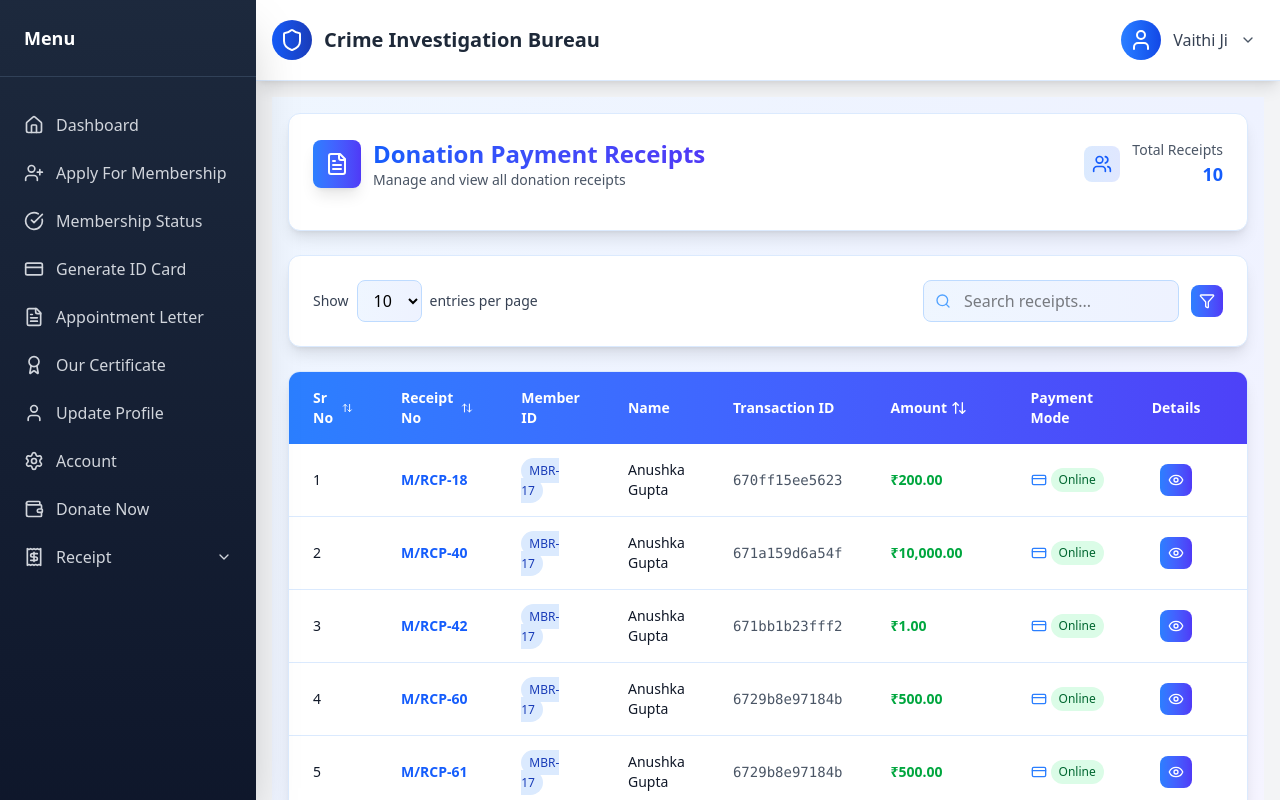
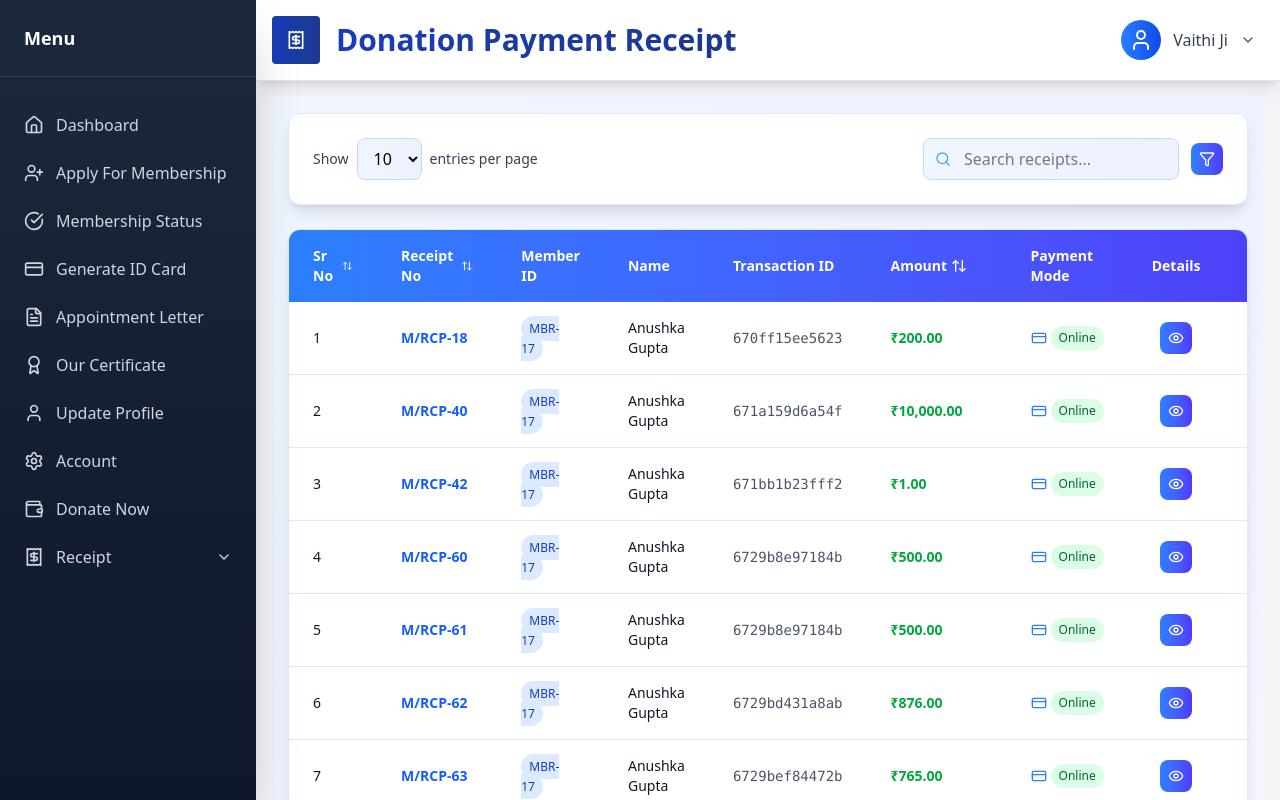
Before and after one commit to Priyanka9321/CIB-dashboard, a React (Vite) app: page /user/receipt/donation in a window 1280 px wide. Built offline with nearby package versions, Linux system fonts and the light colour scheme.

Commit message:
add dynamic navbar

```diff
--- a/src/components/Navbar.jsx
+++ b/src/components/Navbar.jsx
@@ -1,4 +1,4 @@
-import { useState } from "react";
+import React, { useState } from "react";
 import {
   Shield,
   User,
@@ -7,21 +7,44 @@ import {
   KeyRound,
   UserCircle,
 } from "lucide-react";
+import { useLocation } from "react-router-dom";
+import { menuItems } from "../constants/menuItems";
 
 const Navbar = () => {
   const [profileDropdownOpen, setProfileDropdownOpen] = useState(false);
+  const location = useLocation();
+
+  // Find active item and get its icon
+  const activeItem = menuItems
+    .flatMap((item) => item.subItems || item)
+    .find((item) => item.to === location.pathname);
+
+  // Find the parent menu item to get the icon
+  const activeParentItem = menuItems.find((item) => {
+    if (item.to === location.pathname) return true;
+    if (item.subItems) {
+      return item.subItems.some((subItem) => subItem.to === location.pathname);
+    }
+    return false;
+  });
+
+  const pageTitle = activeItem?.label || "Crime Investigation Bureau";
+  const pageIcon = activeParentItem?.icon || <Shield size={20} />;
 
   return (
     <header className="bg-white shadow-lg border-b border-blue-100">
       <div className="flex items-center justify-between px-4 py-3">
-        {/* Left side - Logo and Title */}
+        {/* Left - Logo + Active Page Title */}
         <div className="flex items-center gap-3">
-          <div className="w-10 h-10 bg-gradient-to-r from-blue-600 to-blue-800 rounded-full flex items-center justify-center">
-            <Shield className="w-6 h-6 text-white" />
-          </div>
-          <div>
-            <h1 className="text-xl font-bold text-gray-800">
-              Crime Investigation Bureau
+
+          <div className="flex items-center gap-4">
+            {/* Dynamic Icon with gradient background */}
+            <div className="w-12 h-12 bg-gradient-to-r from-blue-800 to-blue-900 rounded flex items-center justify-center text-white">
+              {pageIcon}
+            </div>
+            {/* Page Title with gradient text */}
+            <h1 className="text-3xl font-bold bg-gradient-to-r from-blue-800 to-blue-900 bg-clip-text text-transparent">
+              {pageTitle}
             </h1>
           </div>
         </div>
--- /dev/null
+++ b/src/constants/menuItems.jsx
@@ -0,0 +1,57 @@
+// src/constants/menuItems.js
+import {
+  Home,
+  User,
+  UserPlus,
+  CreditCard,
+  FileText,
+  Award,
+  Settings,
+  Wallet,
+  Receipt,
+  CheckCircle,
+} from "lucide-react";
+
+export const menuItems = [
+  { icon: <Home size={20} />, label: "Dashboard", to: "/user/dashboard" },
+  {
+    icon: <UserPlus size={20} />,
+    label: "Apply For Membership",
+    to: "/user/apply-membership",
+  },
+  {
+    icon: <CheckCircle size={20} />,
+    label: "Membership Status",
+    to: "/user/membership",
+  },
+  {
+    icon: <CreditCard size={20} />,
+    label: "Generate ID Card",
+    to: "/user/idcard",
+  },
+  {
+    icon: <FileText size={20} />,
+    label: "Appointment Letter",
+    to: "/user/appointment",
+  },
+  {
+    icon: <Award size={20} />,
+    label: "Our Certificate",
+    to: "/user/certificate",
+  },
+  {
+    icon: <User size={20} />,
+    label: "Update Profile",
+    to: "/user/update-profile",
+  },
+  { icon: <Settings size={20} />, label: "Account", to: "/user/account" },
+  { icon: <Wallet size={20} />, label: "Donate Now", to: "/user/donate" },
+  {
+    icon: <Receipt size={20} />,
+    label: "Receipt",
+    subItems: [
+      { label: "Membership Payment Receipt", to: "/user/receipt/membership" },
+      { label: "Donation Payment Receipt", to: "/user/receipt/donation" },
+    ],
+  },
+];
--- a/src/pages/user/DonationReceipt.jsx
+++ b/src/pages/user/DonationReceipt.jsx
@@ -1,25 +1,118 @@
-import React, { useState } from 'react';
-import { Search, Eye, Download, Filter, Calendar, Users, CreditCard, FileText, ArrowUpDown, ChevronLeft, ChevronRight } from 'lucide-react';
+import React, { useState } from "react";
+import {
+  Search,
+  Eye,
+  Download,
+  Filter,
+  Calendar,
+  Users,
+  CreditCard,
+  FileText,
+  ArrowUpDown,
+  ChevronLeft,
+  ChevronRight,
+} from "lucide-react";
 
 const DonationReceipt = () => {
-  const [searchTerm, setSearchTerm] = useState('');
+  const [searchTerm, setSearchTerm] = useState("");
   const [entriesPerPage, setEntriesPerPage] = useState(10);
   const [currentPage, setCurrentPage] = useState(1);
 
   const donationData = [
-    { id: 1, receiptNo: 'M/RCP-18', memberId: 'MBR-17', name: 'Anushka Gupta', transactionId: '670ff15ee5623', amount: 200, paymentMode: 'Online' },
-    { id: 2, receiptNo: 'M/RCP-40', memberId: 'MBR-17', name: 'Anushka Gupta', transactionId: '671a159d6a54f', amount: 10000, paymentMode: 'Online' },
-    { id: 3, receiptNo: 'M/RCP-42', memberId: 'MBR-17', name: 'Anushka Gupta', transactionId: '671bb1b23fff2', amount: 1, paymentMode: 'Online' },
-    { id: 4, receiptNo: 'M/RCP-60', memberId: 'MBR-17', name: 'Anushka Gupta', transactionId: '6729b8e97184b', amount: 500, paymentMode: 'Online' },
-    { id: 5, receiptNo: 'M/RCP-61', memberId: 'MBR-17', name: 'Anushka Gupta', transactionId: '6729b8e97184b', amount: 500, paymentMode: 'Online' },
-    { id: 6, receiptNo: 'M/RCP-62', memberId: 'MBR-17', name: 'Anushka Gupta', transactionId: '6729bd431a8ab', amount: 876, paymentMode: 'Online' },
-    { id: 7, receiptNo: 'M/RCP-63', memberId: 'MBR-17', name: 'Anushka Gupta', transactionId: '6729bef84472b', amount: 765, paymentMode: 'Online' },
-    { id: 8, receiptNo: 'M/RCP-106', memberId: 'MBR-17', name: 'Anushka Gupta', transactionId: '673af9d382320', amount: 1100, paymentMode: 'Online' },
-    { id: 9, receiptNo: 'M/RCP-124', memberId: 'MBR-17', name: 'Anushka Gupta', transactionId: '6741b9588f566', amount: 500000, paymentMode: 'Online' },
-    { id: 10, receiptNo: 'M/RCP-125', memberId: 'MBR-17', name: 'Anushka Gupta', transactionId: '6741ba8a3be57', amount: 2000000, paymentMode: 'Online' }
+    {
+      id: 1,
+      receiptNo: "M/RCP-18",
+      memberId: "MBR-17",
+      name: "Anushka Gupta",
+      transactionId: "670ff15ee5623",
+      amount: 200,
+      paymentMode: "Online",
+    },
+    {
+      id: 2,
+      receiptNo: "M/RCP-40",
+      memberId: "MBR-17",
+      name: "Anushka Gupta",
+      transactionId: "671a159d6a54f",
+      amount: 10000,
+      paymentMode: "Online",
+    },
+    {
+      id: 3,
+      receiptNo: "M/RCP-42",
+      memberId: "MBR-17",
+      name: "Anushka Gupta",
+      transactionId: "671bb1b23fff2",
+      amount: 1,
+      paymentMode: "Online",
+    },
+    {
+      id: 4,
+      receiptNo: "M/RCP-60",
+      memberId: "MBR-17",
+      name: "Anushka Gupta",
+      transactionId: "6729b8e97184b",
+      amount: 500,
+      paymentMode: "Online",
+    },
+    {
+      id: 5,
+      receiptNo: "M/RCP-61",
+      memberId: "MBR-17",
+      name: "Anushka Gupta",
+      transactionId: "6729b8e97184b",
+      amount: 500,
+      paymentMode: "Online",
+    },
+    {
+      id: 6,
+      receiptNo: "M/RCP-62",
+      memberId: "MBR-17",
+      name: "Anushka Gupta",
+      transactionId: "6729bd431a8ab",
+      amount: 876,
+      paymentMode: "Online",
+    },
+    {
+      id: 7,
+      receiptNo: "M/RCP-63",
+      memberId: "MBR-17",
+      name: "Anushka Gupta",
+      transactionId: "6729bef84472b",
+      amount: 765,
+      paymentMode: "Online",
+    },
+    {
+      id: 8,
+      receiptNo: "M/RCP-106",
+      memberId: "MBR-17",
+      name: "Anushka Gupta",
+      transactionId: "673af9d382320",
+      amount: 1100,
+      paymentMode: "Online",
+    },
+    {
+      id: 9,
+      receiptNo: "M/RCP-124",
+      memberId: "MBR-17",
+      name: "Anushka Gupta",
+      transactionId: "6741b9588f566",
+      amount: 500000,
+      paymentMode: "Online",
+    },
+    {
+      id: 10,
+      receiptNo: "M/RCP-125",
+      memberId: "MBR-17",
+      name: "Anushka Gupta",
+      transactionId: "6741ba8a3be57",
+      amount: 2000000,
+      paymentMode: "Online",
+    },
   ];
 
-  const filteredData = donationData.filter(item =>
+  const filteredData = donationData.filter(
+    (item) =>
       item.name.toLowerCase().includes(searchTerm.toLowerCase()) ||
       item.receiptNo.toLowerCase().includes(searchTerm.toLowerCase()) ||
       item.transactionId.toLowerCase().includes(searchTerm.toLowerCase())
@@ -27,50 +120,29 @@ const DonationReceipt = () => {
 
   const totalPages = Math.ceil(filteredData.length / entriesPerPage);
   const startIndex = (currentPage - 1) * entriesPerPage;
-  const paginatedData = filteredData.slice(startIndex, startIndex + entriesPerPage);
+  const paginatedData = filteredData.slice(
+    startIndex,
+    startIndex + entriesPerPage
+  );
 
   const formatAmount = (amount) => {
-    return new Intl.NumberFormat('en-IN', {
-      style: 'currency',
-      currency: 'INR'
+    return new Intl.NumberFormat("en-IN", {
+      style: "currency",
+      currency: "INR",
     }).format(amount);
   };
 
   return (
     <div className="min-h-screen bg-gradient-to-br from-blue-50 via-indigo-50 to-purple-50 p-4">
       <div className="max-w-7xl mx-auto">
-        {/* Header */}
-        <div className="bg-white rounded-xl shadow-lg p-6 mb-6 border border-blue-100">
-          <div className="flex items-center justify-between mb-4">
-            <div className="flex items-center space-x-3">
-              <div className="p-3 bg-gradient-to-r from-blue-500 to-indigo-600 rounded-lg shadow-lg">
-                <FileText className="h-6 w-6 text-white" />
-              </div>
-              <div>
-                <h1 className="text-2xl font-bold bg-gradient-to-r from-blue-600 to-indigo-600 bg-clip-text text-transparent">
-                  Donation Payment Receipts
-                </h1>
-                <p className="text-gray-600 text-sm">Manage and view all donation receipts</p>
-              </div>
-            </div>
-            <div className="flex items-center space-x-3">
-              <div className="p-2 bg-gradient-to-r from-blue-100 to-indigo-100 rounded-lg">
-                <Users className="h-5 w-5 text-blue-600" />
-              </div>
-              <div className="text-right">
-                <p className="text-sm text-gray-600">Total Receipts</p>
-                <p className="text-lg font-semibold text-blue-600">{donationData.length}</p>
-              </div>
-            </div>
-          </div>
-        </div>
-
         {/* Controls */}
         <div className="bg-white rounded-xl shadow-lg p-6 mb-6 border border-blue-100">
           <div className="flex flex-col md:flex-row md:items-center md:justify-between gap-4">
             <div className="flex items-center space-x-4">
               <div className="flex items-center space-x-2">
-                <label className="text-sm font-medium text-gray-700">Show</label>
+                <label className="text-sm font-medium text-gray-700">
+                  Show
+                </label>
                 <select
                   value={entriesPerPage}
                   onChange={(e) => setEntriesPerPage(Number(e.target.value))}
@@ -81,7 +153,9 @@ const DonationReceipt = () => {
                   <option value={25}>25</option>
                   <option value={50}>50</option>
                 </select>
-                <label className="text-sm font-medium text-gray-700">entries per page</label>
+                <label className="text-sm font-medium text-gray-700">
+                  entries per page
+                </label>
               </div>
             </div>
 
@@ -121,23 +195,38 @@ const DonationReceipt = () => {
                       <ArrowUpDown className="h-4 w-4" />
                     </div>
                   </th>
-                  <th className="px-6 py-4 text-left text-sm font-semibold">Member ID</th>
-                  <th className="px-6 py-4 text-left text-sm font-semibold">Name</th>
-                  <th className="px-6 py-4 text-left text-sm font-semibold">Transaction ID</th>
+                  <th className="px-6 py-4 text-left text-sm font-semibold">
+                    Member ID
+                  </th>
+                  <th className="px-6 py-4 text-left text-sm font-semibold">
+                    Name
+                  </th>
+                  <th className="px-6 py-4 text-left text-sm font-semibold">
+                    Transaction ID
+                  </th>
                   <th className="px-6 py-4 text-left text-sm font-semibold">
                     <div className="flex items-center space-x-1">
                       <span>Amount</span>
                       <ArrowUpDown className="h-4 w-4" />
                     </div>
                   </th>
-                  <th className="px-6 py-4 text-left text-sm font-semibold">Payment Mode</th>
-                  <th className="px-6 py-4 text-center text-sm font-semibold">Details</th>
-                  <th className="px-6 py-4 text-center text-sm font-semibold">Download</th>
+                  <th className="px-6 py-4 text-left text-sm font-semibold">
+                    Payment Mode
+                  </th>
+                  <th className="px-6 py-4 text-center text-sm font-semibold">
+                    Details
+                  </th>
+                  <th className="px-6 py-4 text-center text-sm font-semibold">
+                    Download
+                  </th>
                 </tr>
               </thead>
               <tbody className="divide-y divide-blue-100">
                 {paginatedData.map((item, index) => (
-                  <tr key={item.id} className="hover:bg-gradient-to-r hover:from-blue-50 hover:to-indigo-50 transition-all duration-200">
+                  <tr
+                    key={item.id}
+                    className="hover:bg-gradient-to-r hover:from-blue-50 hover:to-indigo-50 transition-all duration-200"
+                  >
                     <td className="px-6 py-4 text-sm text-gray-900 font-medium">
                       {startIndex + index + 1}
                     </td>
@@ -189,7 +278,9 @@ const DonationReceipt = () => {
         <div className="bg-white rounded-xl shadow-lg p-6 mt-6 border border-blue-100">
           <div className="flex flex-col md:flex-row md:items-center md:justify-between gap-4">
             <div className="text-sm text-gray-600">
-              Showing {startIndex + 1} to {Math.min(startIndex + entriesPerPage, filteredData.length)} of {filteredData.length} entries
+              Showing {startIndex + 1} to{" "}
+              {Math.min(startIndex + entriesPerPage, filteredData.length)} of{" "}
+              {filteredData.length} entries
             </div>
 
             <div className="flex items-center space-x-2">
@@ -201,22 +292,26 @@ const DonationReceipt = () => {
                 <ChevronLeft className="h-4 w-4 text-blue-600" />
               </button>
 
-              {Array.from({ length: totalPages }, (_, i) => i + 1).map((page) => (
+              {Array.from({ length: totalPages }, (_, i) => i + 1).map(
+                (page) => (
                   <button
                     key={page}
                     onClick={() => setCurrentPage(page)}
                     className={`px-3 py-2 rounded-lg text-sm font-medium transition-all duration-200 ${
                       currentPage === page
-                      ? 'bg-gradient-to-r from-blue-500 to-indigo-600 text-white shadow-lg'
-                      : 'border border-blue-200 text-blue-600 hover:bg-gradient-to-r hover:from-blue-50 hover:to-indigo-50'
+                        ? "bg-gradient-to-r from-blue-500 to-indigo-600 text-white shadow-lg"
+                        : "border border-blue-200 text-blue-600 hover:bg-gradient-to-r hover:from-blue-50 hover:to-indigo-50"
                     }`}
                   >
                     {page}
                   </button>
-              ))}
+                )
+              )}
 
               <button
-                onClick={() => setCurrentPage(Math.min(totalPages, currentPage + 1))}
+                onClick={() =>
+                  setCurrentPage(Math.min(totalPages, currentPage + 1))
+                }
                 disabled={currentPage === totalPages}
                 className="p-2 border border-blue-200 rounded-lg hover:bg-gradient-to-r hover:from-blue-50 hover:to-indigo-50 disabled:opacity-50 disabled:cursor-not-allowed transition-all duration-200"
               >
@@ -228,6 +323,6 @@ const DonationReceipt = () => {
       </div>
     </div>
   );
-}
+};
 
 export default DonationReceipt;
--- a/src/routes/UserRoutes.jsx
+++ b/src/routes/UserRoutes.jsx
@@ -29,7 +29,7 @@ const UserRoutes = () => {
       <Route path="update-profile" element={<UpdateProfile />} />
       <Route path="donate" element={<DonationForm />} />
       {/* ✅ New Receipt Sub-Routes */}
-     <Route path="receipt/membership" element={<MembershipReceipt />} />
+      <Route path="receipt/membership" element={<MembershipReceipt />} />
       <Route path="receipt/donation" element={<DonationReceipt />} />
     </Route>
   );
```
Also changed, not shown: src/pages/user/Dashboard.jsx (+0 -9 lines), src/pages/user/MembershipStatus.jsx (+0 -7 lines). Lines whose indentation alone changed are shown as unchanged.
